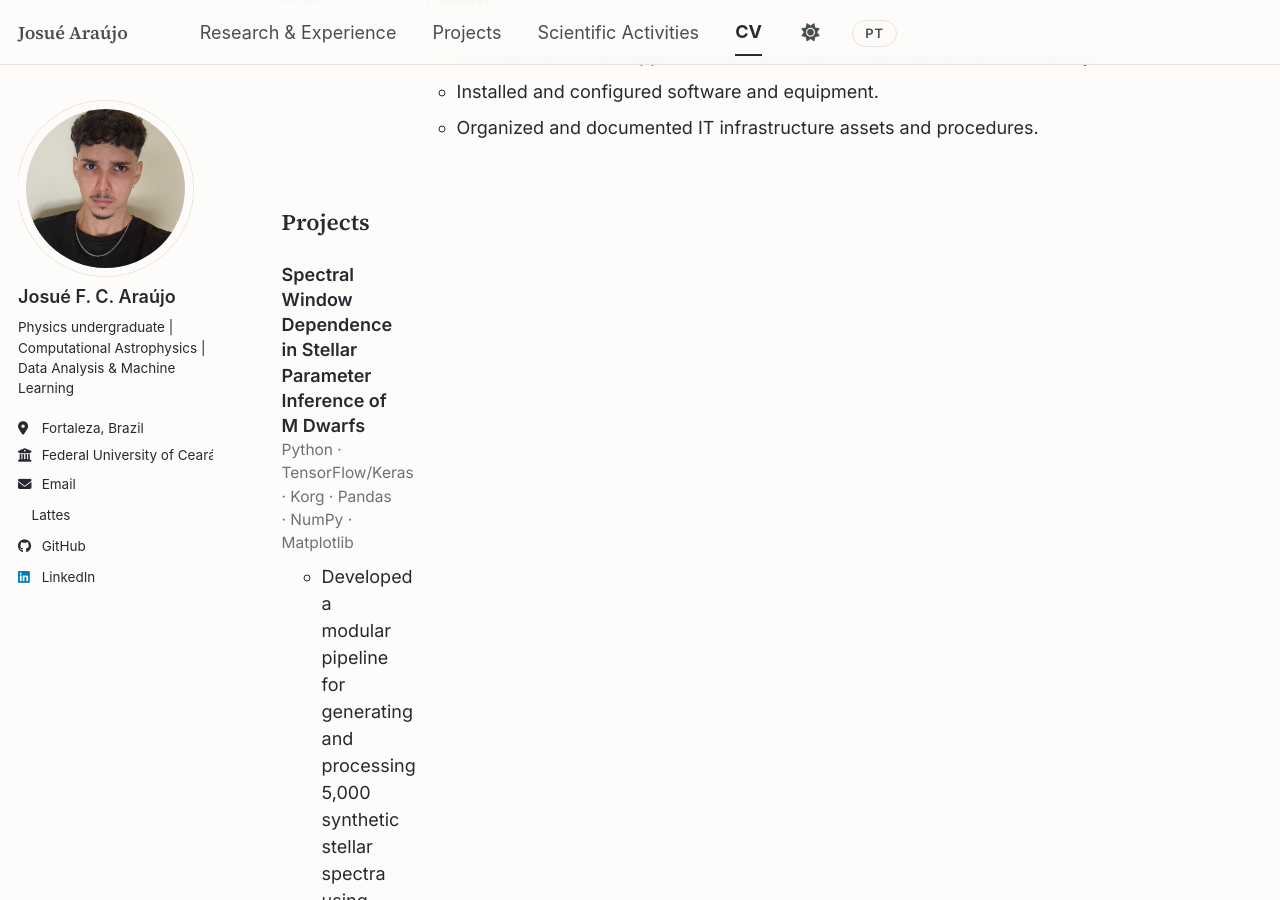
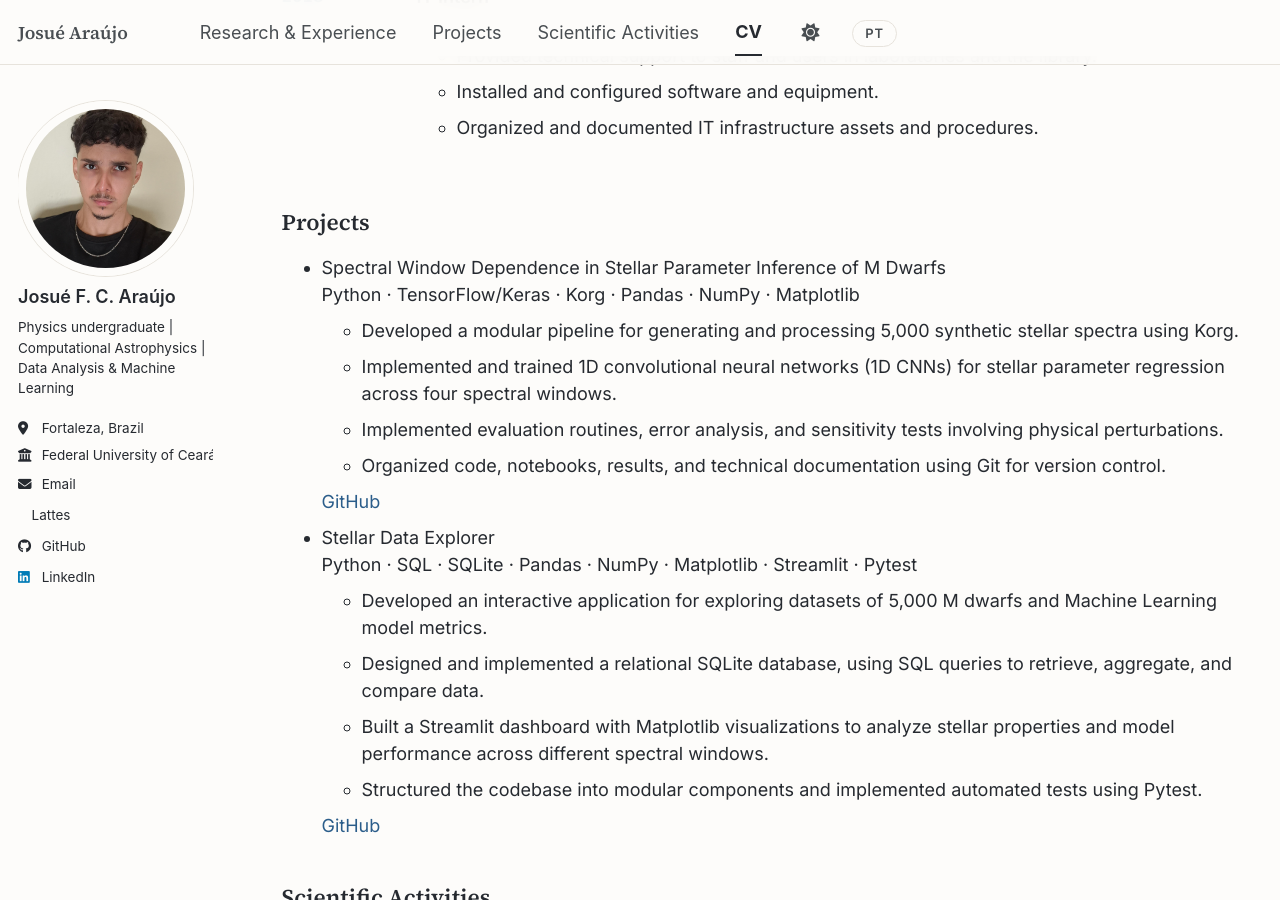
Before and after one commit to Acruxjj/Acruxjj.github.io, a Jekyll site: the page built from _pages/cv.md, in a window 1280 px wide and 900 px high, scrolled down 1409 px. Built offline with Jekyll 4.4.1, drawn with Linux system fonts in a browser that asks for light colours; a style sheet for code colours, icons or effects is not loaded.

Commit message:
Update cv.md

```diff
--- a/_pages/cv.md
+++ b/_pages/cv.md
@@ -119,7 +119,7 @@ redirect_from:
 
 <h2><span data-lang="en">Projects</span><span data-lang="pt">Projetos</span></h2>
 
-<ul class="timeline">
+<ul>
   <li>
     <div>
       <div class="what">Spectral Window Dependence in Stellar Parameter Inference of M Dwarfs</div>
@@ -172,6 +172,7 @@ redirect_from:
     </div>
   </li>
 </ul>
+
 <h2><span data-lang="en">Scientific Activities</span><span data-lang="pt">Atividades Científicas</span></h2>
 
 <ul class="timeline">
```
